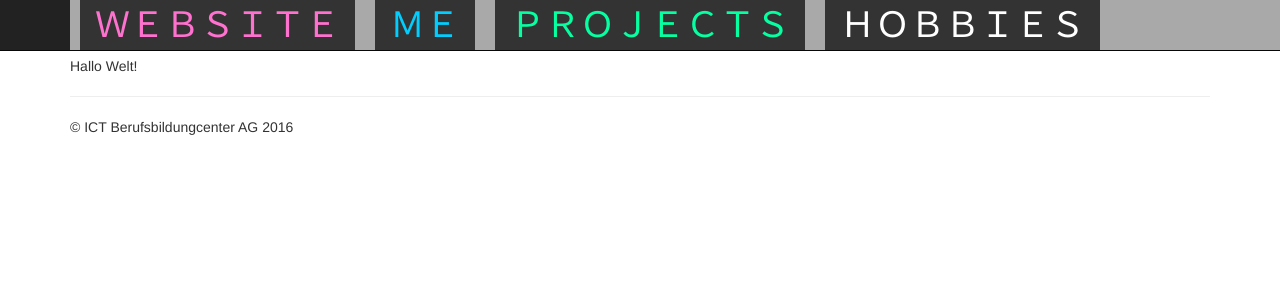
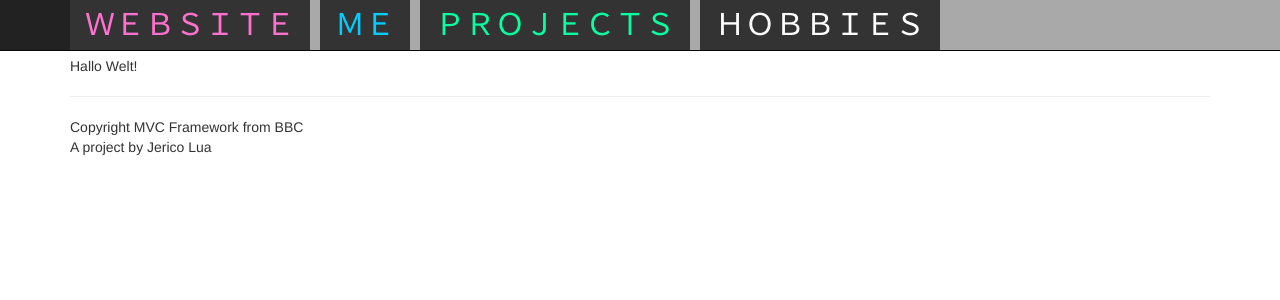
Before and after one commit to jericoluislua/-, a PHP site: page / in a window 1280 px wide. Shown: the top 300 px of the page. Run offline with PHP 8.4, Linux system fonts and the light colour scheme; some libraries are stand-ins or nearby versions.

Commit message:
footer, fixed header

```diff
--- a/public/css/style.css
+++ b/public/css/style.css
@@ -1,6 +1,14 @@
 body{
   margin: 0;
   padding: 0;
+}
+
+h3{
+  /*margin-top: 35px;*/
+}
+
+l{
+  border-bottom: 0;
 }
 ul {
   list-style:none;
@@ -15,14 +23,14 @@ ul {
 }
 li {
   float: left;
-  font-size: 35px;s
+  font-size: 30px;
   margin: 0;
 }
 li a{
   display-inline: inline-block;
   color: white;
   text-align: center;
-  padding: 14px 16px;
+  padding-top: 14px;
   text-decoration: none;
 }
 
@@ -73,7 +81,6 @@ li.dropdown{
 
 .link{
   padding: 0;
-  margin-left: 10px;
   margin-right: 10px;
   background-color: #333;
 }
--- a/view/footer.php
+++ b/view/footer.php
@@ -1,6 +1,7 @@
         <hr>
         <footer>
-          <p>&copy; ICT Berufsbildungcenter AG 2016</p>
+          <p>Copyright MVC Framework from BBC
+              <br/> A project by Jerico Lua</p>
         </footer>
     </div>
 
```
